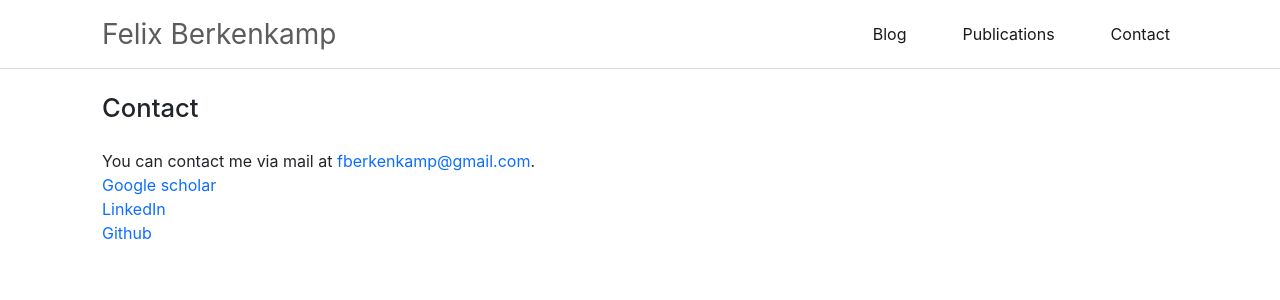
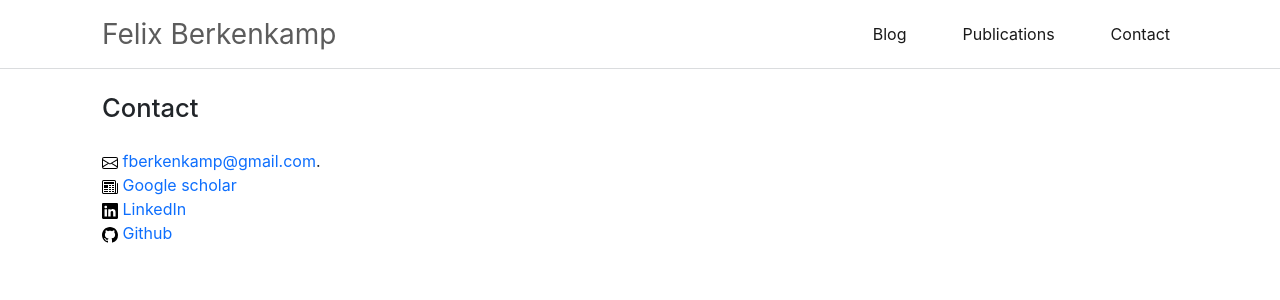
Before and after one commit to befelix/befelix.github.io, a Jekyll site: the page built from _pages/4-contact.html, in a window 1280 px wide. Shown: the top 300 px of the page. Built offline with Jekyll 4.4.1, drawn with Linux system fonts in a browser that asks for light colours.

Commit message:
Add icons

```diff
--- a/_includes/icon-github.html
+++ /dev/null
@@ -1 +0,0 @@
-<a href="https://github.com/{{ include.username }}"><span class="icon icon--github">{% include icon-github.svg %}</span><span class="username">{{ include.username }}</span></a>
--- a/_includes/js/contact.js
+++ b/_includes/js/contact.js
@@ -7,5 +7,5 @@ var s = myname + a_ + dom;
 
 document.querySelectorAll("a.email").forEach(element => {
     element.setAttribute("href", m_ + "f" + s);
-    element.text = "f" + s
+    element.querySelector("#mail-placeholder").innerHTML = "f" + s;
 });
--- a/_pages/4-contact.html
+++ b/_pages/4-contact.html
@@ -4,10 +4,10 @@ title: Contact
 permalink: /contact/
 ---
 
-You can contact me via mail at <a href="mailto:f&lt;my last name&gt;@gmail.com" class="email" target="_blank">f&lt;my last name&gt;@gmail.com</a>.
+<a href="mailto:f&lt;my last name&gt;@gmail.com" class="email" target="_blank">{% include icon-email.svg %} <span id="mail-placeholder">f&lt;my last name&gt;@gmail.com</span></a>.
 <br>
-<a href="https://scholar.google.ch/citations?user=N_tCEl8AAAAJ" target="_blank">Google scholar</a>
+<a href="https://scholar.google.ch/citations?user=N_tCEl8AAAAJ" target="_blank">{% include icon-papers.svg %} Google scholar</a>
 <br>
-<a href="https://linkedin.com/in/berkenkamp" target="_blank">LinkedIn</a>
+<a href="https://linkedin.com/in/berkenkamp" target="_blank">{% include icon-linkedin.svg %} LinkedIn</a>
 <br>
-<a href="https://github.com/befelix" target="_blank">Github</a>
+<a href="https://github.com/befelix" target="_blank">{% include icon-github.svg %} Github</a>
--- a/_sass/main.scss
+++ b/_sass/main.scss
@@ -51,6 +51,10 @@ a {
 }
 
 // Icons
+a>svg {
+  color: black;
+}
+
 .icon {
 
     > svg {
```
Also changed, not shown: _includes/icon-email.svg (added), _includes/icon-github.svg, _includes/icon-linkedin.svg (added), _includes/icon-papers.svg (added).
